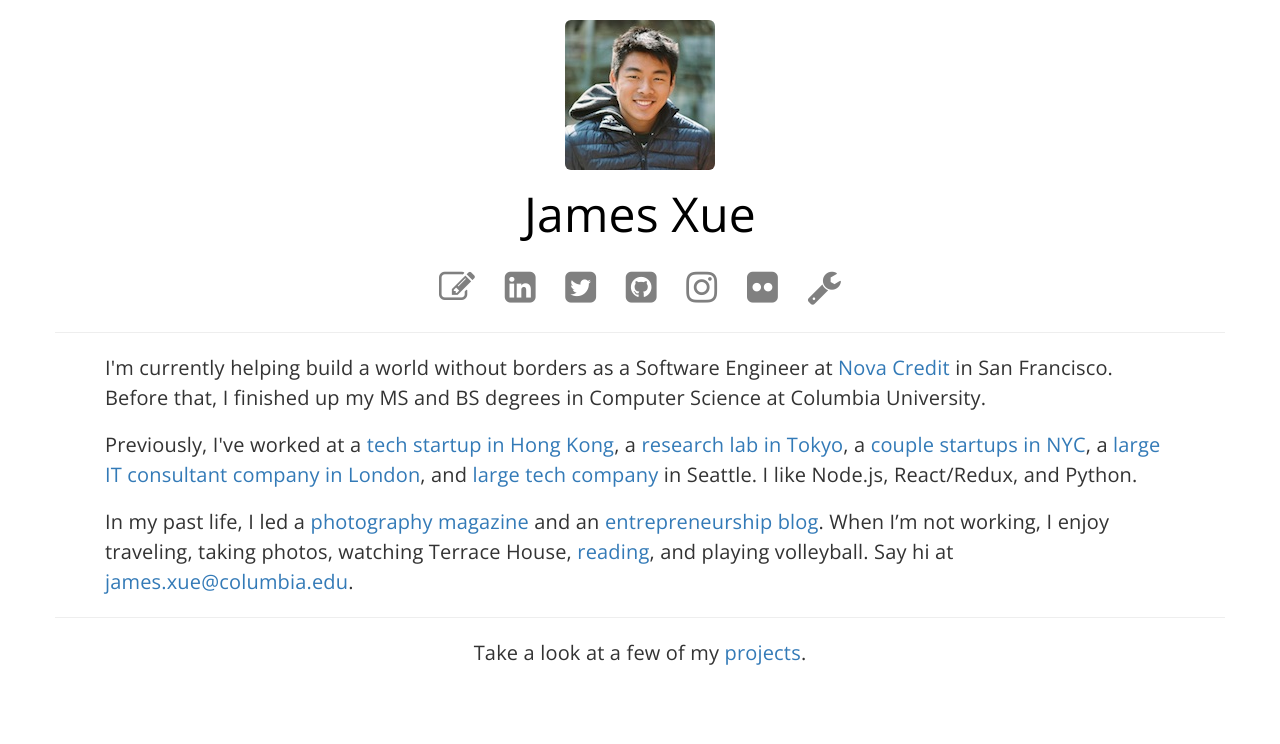
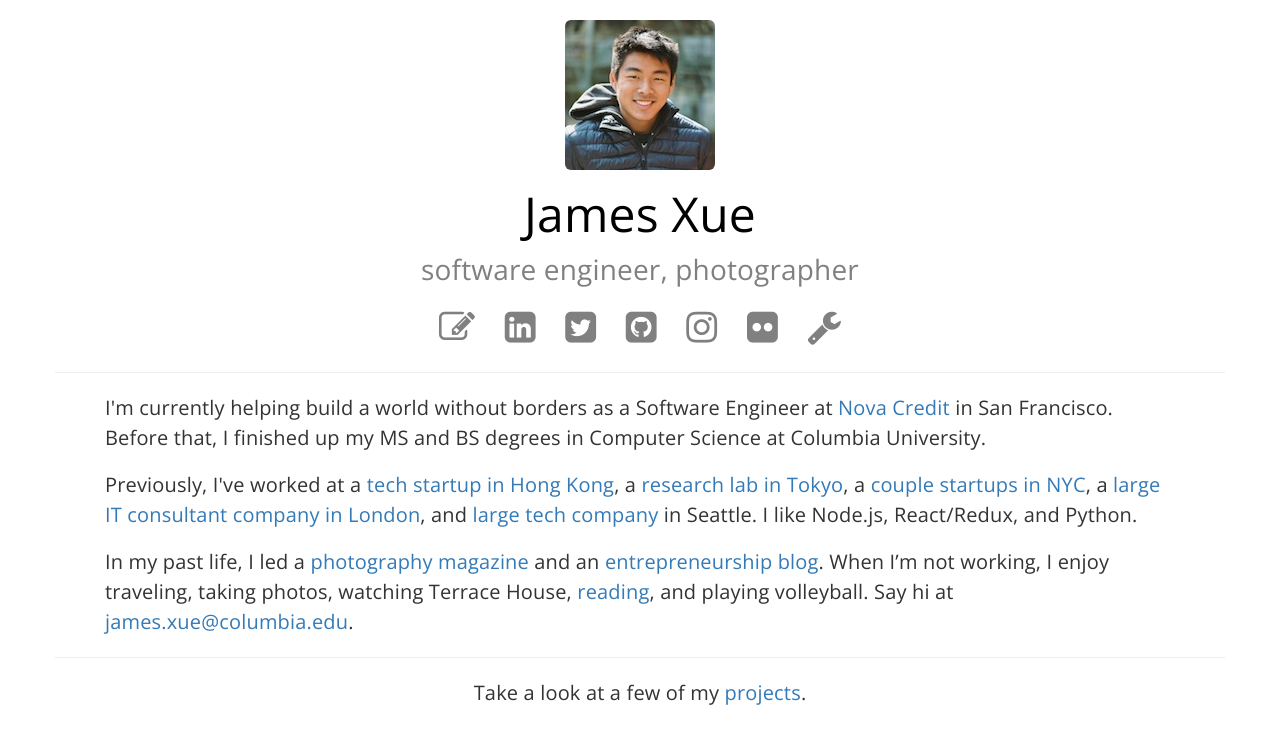
Before and after one commit to frogbandit/personal-new, a website: page public/index.html in a window 1280 px wide. Drawn offline with nearby package versions, Linux system fonts and the light colour scheme.

Commit message:
Restore descriptions

```diff
--- a/public/index.html
+++ b/public/index.html
@@ -6,7 +6,7 @@
     <meta http-equiv="Content-Type" context="text/html; charset=utf-8">
     <meta name="viewport" content="width=device-width, initial-scale=1.0, maximum-scale=1.0, user-scalable=no">
     <title>James Xue</title>
-    <meta name="description" content="James Xue">
+    <meta name="description" content="James Xue -- software engineer, photographer">
     <link rel="canonical" href="https://www.columbia.edu/~jx2218/">
 
     <link href="https://netdna.bootstrapcdn.com/bootstrap/3.1.1/css/bootstrap.min.css" rel="stylesheet">
@@ -30,9 +30,9 @@
                     <a href='/'>James Xue</a>
                 </div>
                 <div id="title">
-                    <!-- <div class="description text-center">
+                    <div class="description text-center">
                         software engineer, photographer
-                    </div> -->
+                    </div>
                     <div class="social text-center">
                         <a target="_blank" href="https://medium.com/@jamesxue">
                                 <i class="fa fa-pencil-square-o"></i>
```
Also changed, not shown: public/projects.html (+1 -1 lines).
